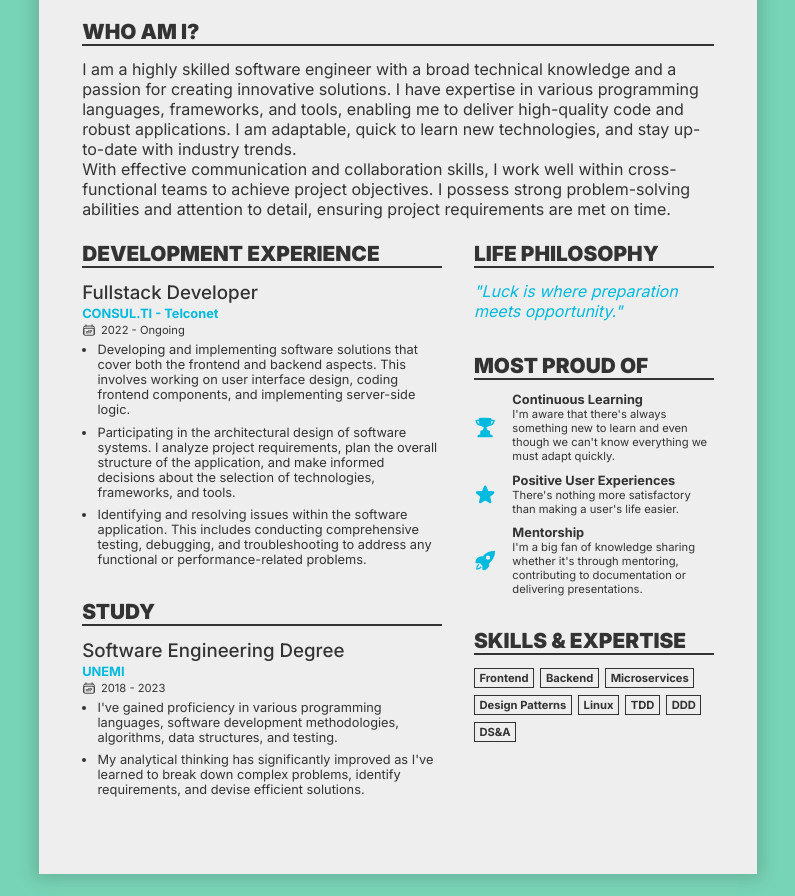
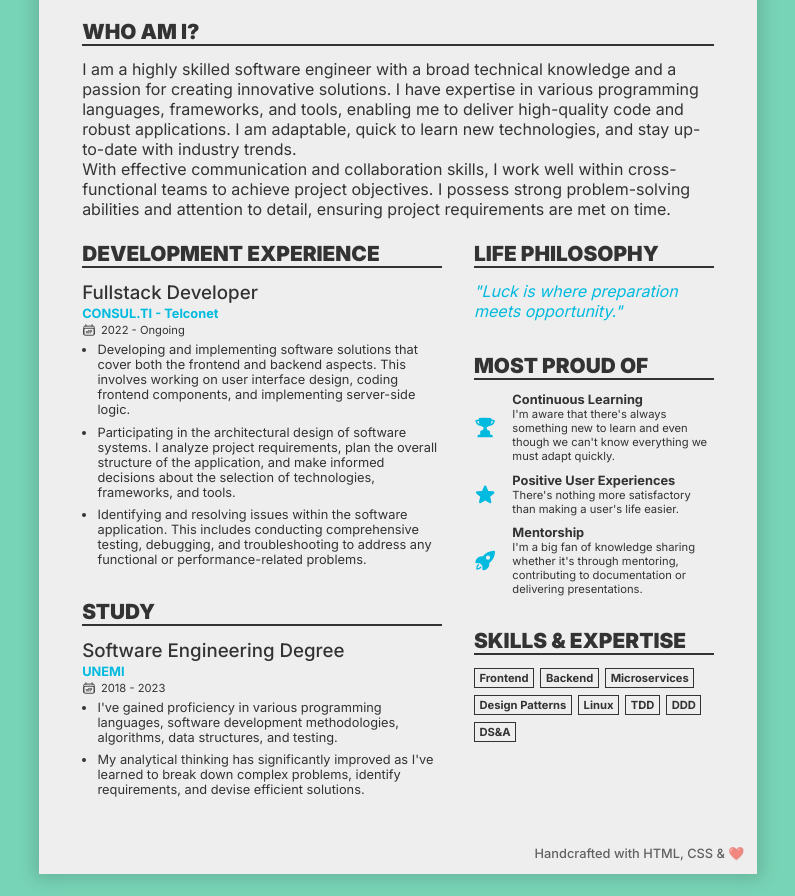
Before and after one commit to BryanFonseca/resume, a plain HTML site: page index.html in a window 1280 px wide. Shown: the part 162-1058 px from the top of the page, without its empty margins (242-1037 px from the left). Drawn offline with Linux system fonts and the light colour scheme.

Commit message:
Add made by me tag

```diff
--- a/index.html
+++ b/index.html
@@ -212,6 +212,8 @@
 
             </section>
         </div>
+
+        <footer>Handcrafted with HTML, CSS & ❤️</footer>
     </div>
 </body>
 
--- a/styles.css
+++ b/styles.css
@@ -55,6 +55,7 @@ body {
     margin: 1.4em;
     padding: 2.7em;
     box-shadow: rgba(0, 0, 0, 15%) 0em 0em 1em 0.3em ;
+    position: relative;
 }
 
 @media print {
@@ -201,3 +202,12 @@ svg {
     font-size: 0.8rem;
     font-weight: 600;
 }
+
+footer {
+    position: absolute;
+    bottom: 1em;
+    right: 1em;
+    font-size: 0.8rem;
+    font-weight: 500;
+    color: rgba(3, 3, 3, 60%);
+}
```
